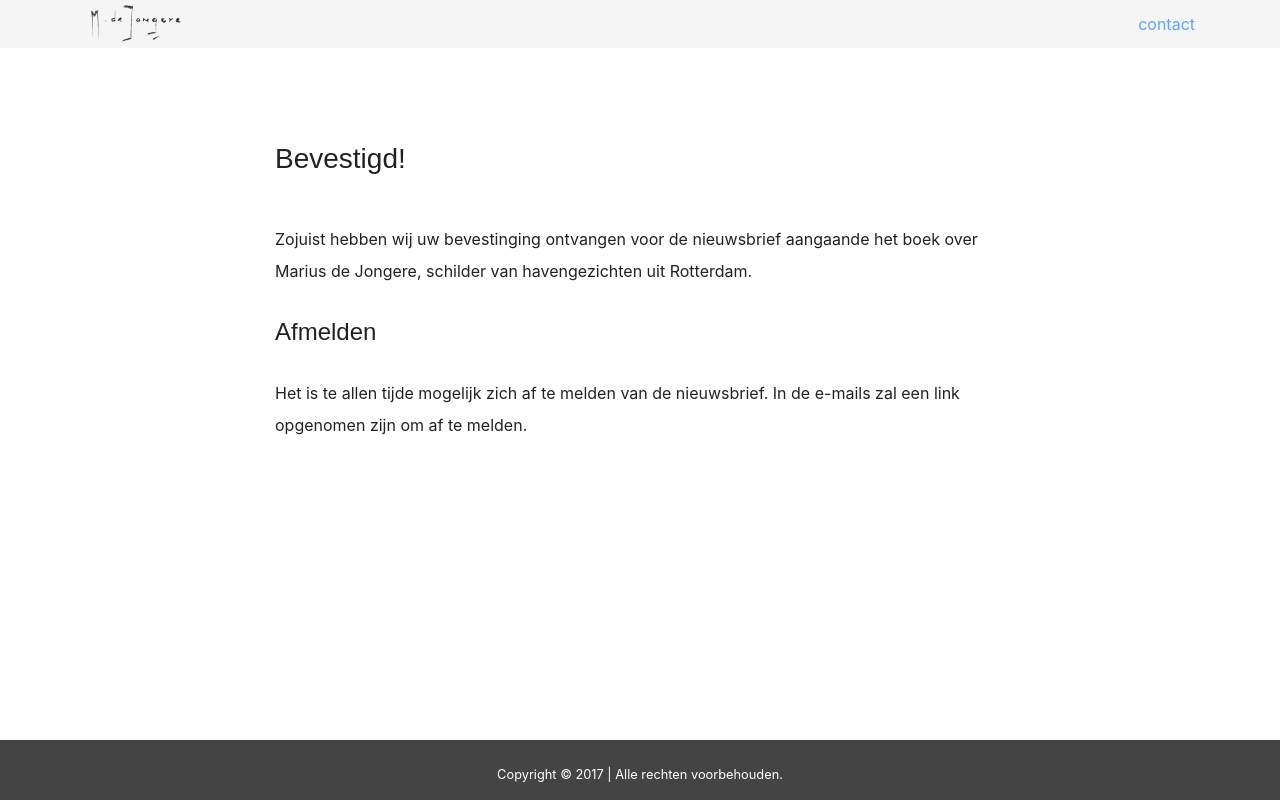
After one commit to snirp/mdejongere.nl, a Flask app: page /bevestigd.html in a window 1280 px wide. The commit adds this page. Run offline with Flask 2, Linux system fonts and the light colour scheme; some libraries are stand-ins or nearby versions; some web fonts are replaced.

```diff
--- a/app.py
+++ b/app.py
@@ -26,6 +26,11 @@ def signed_up():
     return render_template('ingeschreven.html')
 
 
+@app.route("/bevestigd.html")
+def confirmed():
+    return render_template('bevestigd.html')
+
+
 @app.route("/uitgeschreven.html")
 def signed_off():
     return render_template('uitgeschreven.html')
--- a/templates/404.html
+++ b/templates/404.html
@@ -1,4 +1,6 @@
 {% extends "base.html" %}
+
+{% block title %}Pagina niet gevonden.{% endblock %}
 
 {% block main %}
 <section id="error404">
--- a/templates/base.html
+++ b/templates/base.html
@@ -10,7 +10,7 @@
       gtag('config', 'UA-47569020-3');
     </script>
   <!-- end Google Analytics -->
-  <title>{% block title %}M. de Jongere | Een boek over de Rotterdamse havenschilder Marius de Jongere.{% endblock %}</title>
+  <title>M. de Jongere | {% block title %}Een boek over de Rotterdamse havenschilder Marius de Jongere.{% endblock %}</title>
   {% block head %}
   <meta charset="UTF-8">
   <meta name="viewport" content="width=device-width, initial-scale=1.0">
--- /dev/null
+++ b/templates/bevestigd.html
@@ -0,0 +1,31 @@
+{% extends "base.html" %}
+
+{% block title %}Bevestiging inschrijving nieuwsbrief schilder M. de Jongere.{% endblock %}
+
+{% block main %}
+<section>
+  <div class="row">
+    <div class="offset-md-2 col-md-8 col-12">
+      <h3>Bevestigd!</h3>
+      <p>
+        Zojuist hebben wij uw bevestinging ontvangen voor de nieuwsbrief aangaande het
+        boek over Marius de Jongere, schilder van havengezichten uit Rotterdam.
+      </p>
+      <h4>Afmelden</h4>
+      <p>
+        Het is te allen tijde mogelijk zich af te melden van de nieuwsbrief. In de e-mails
+        zal een link opgenomen zijn om af te melden.
+      </p>
+    </div>
+  </div>
+</section>
+{% endblock %}
+
+{# Footer without the newsletter signup - this makes no sense here #}
+{% block footer %}
+<footer class="container-fuid text-center">
+  <p class="small pt-4 pb-3 mb-0">
+    Copyright &copy; 2017 | Alle rechten voorbehouden.
+  </p>
+</footer>
+{% endblock %}
--- a/templates/contact.html
+++ b/templates/contact.html
@@ -1,4 +1,6 @@
 {% extends "base.html" %}
+
+{% block title %}Contactgegevens boek over Marius de Jongere (schilder uit Rotterdam).{% endblock %}
 
 {% block main %}
 <section id="intro">
--- a/templates/uitgeschreven.html
+++ b/templates/uitgeschreven.html
@@ -1,4 +1,6 @@
 {% extends "base.html" %}
+
+{% block title %}Uitgeschreven voor de nieuwbrief van het standaardwerk over M. de Jongere.{% endblock %}
 
 {% block main %}
 <section>
```
Also changed, not shown: templates/ingeschreven.html (+2 -5 lines), templates/sitemap.xml (+7 -0 lines), README.md.
